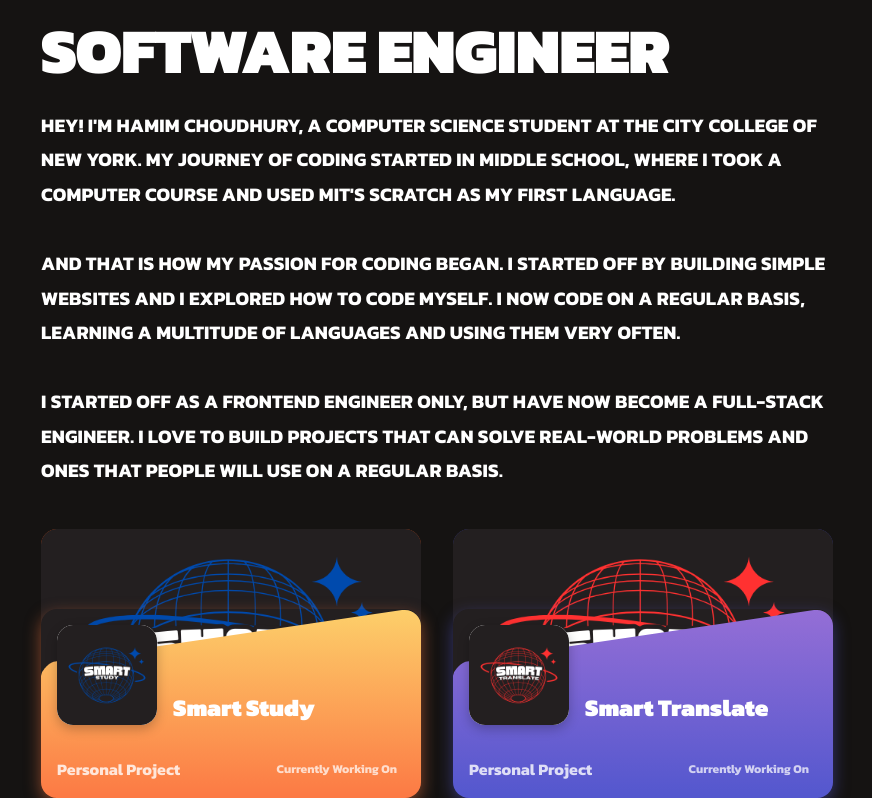
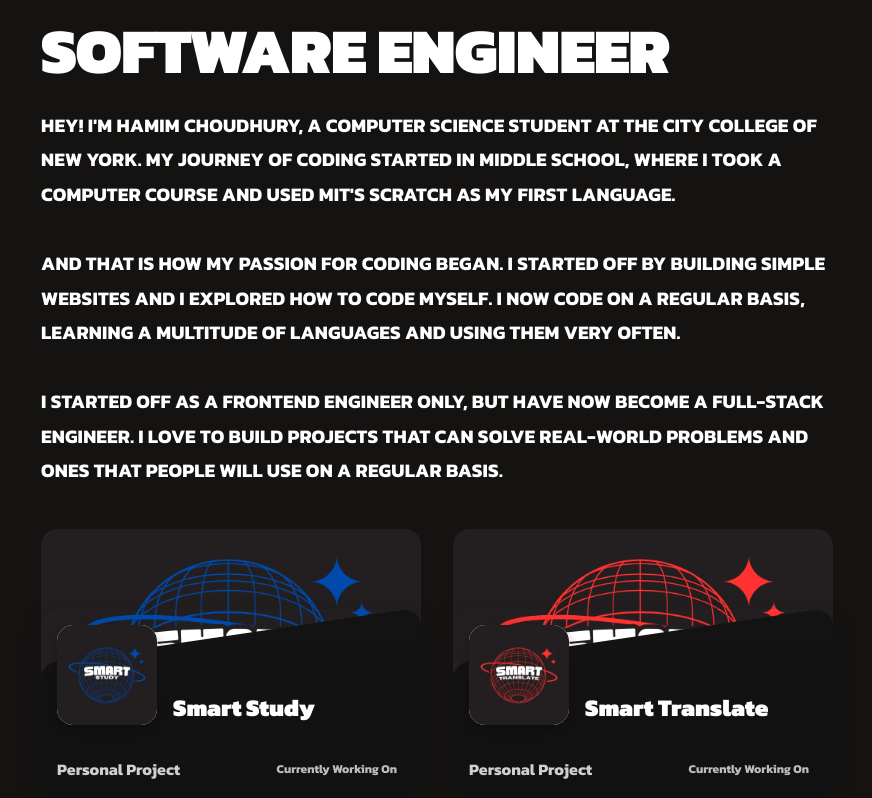
Before and after one commit to hamim23z/Main_OfficialPortfolio_v2, a Next.js app: page / in a window 1280 px wide. Shown: the part 608-1406 px from the top of the page, without its empty margins (199-1071 px from the left). Built offline with nearby package versions, Linux system fonts and the light colour scheme.

Commit message:
Changed the background color of the first two cards.

```diff
--- a/components/CardHighlight.js
+++ b/components/CardHighlight.js
@@ -160,7 +160,7 @@ export function CardHighlight() {
     <Grid container spacing={4}>
       <Grid item>
         <CustomCard
-          color="#fc7944"
+          color="#111" //subject to change. this is the diagonal color of the first two cards
           brand={"Personal Project"}
           date={"Currently Working On"}
           cover={smart_study_logo}
@@ -174,7 +174,7 @@ export function CardHighlight() {
       </Grid>
       <Grid item>
         <CustomCard
-          color="#5357ce"
+          color="#111"
           brand={"Personal Project"}
           date={"Currently Working On"}
           cover={smart_translate_logo}
```
